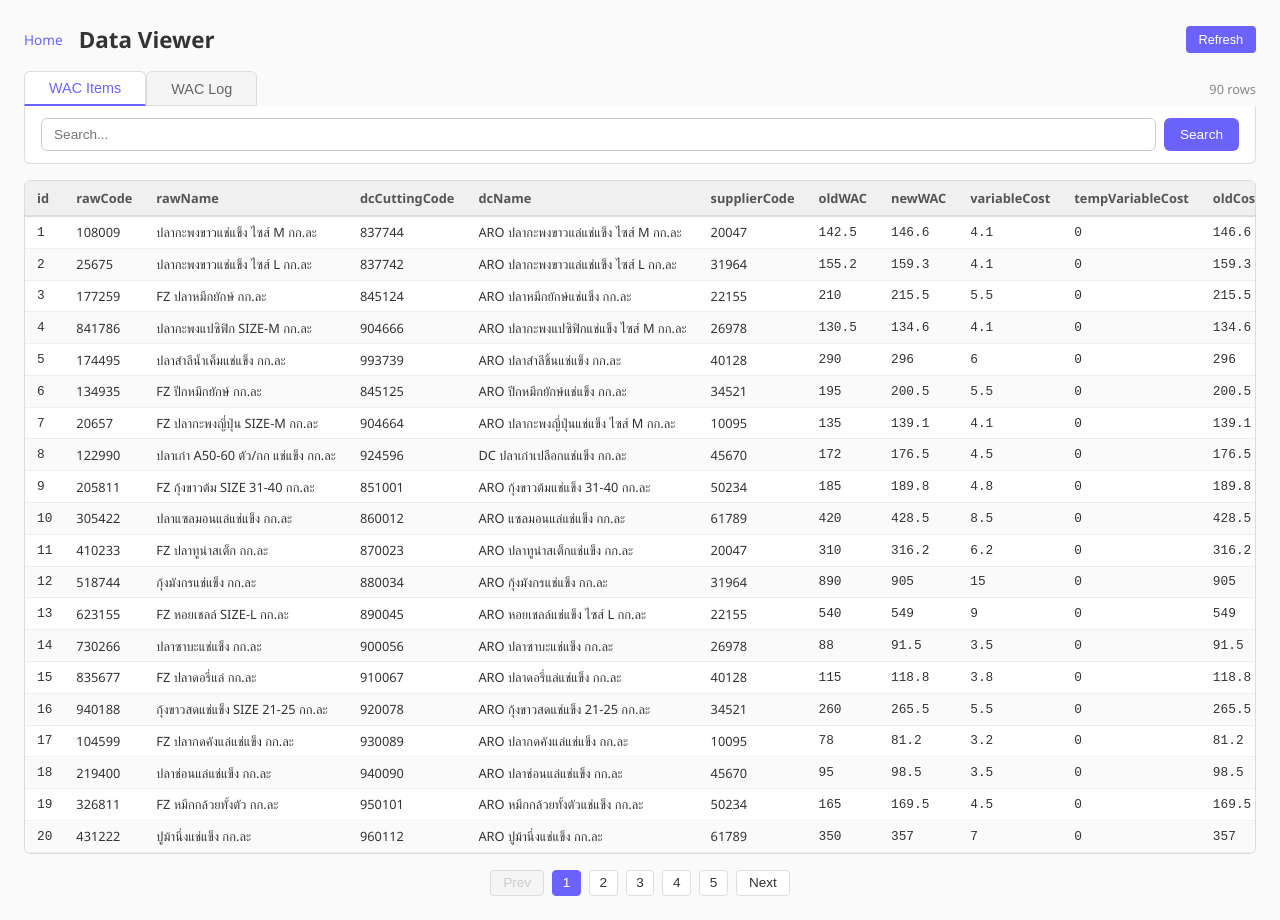
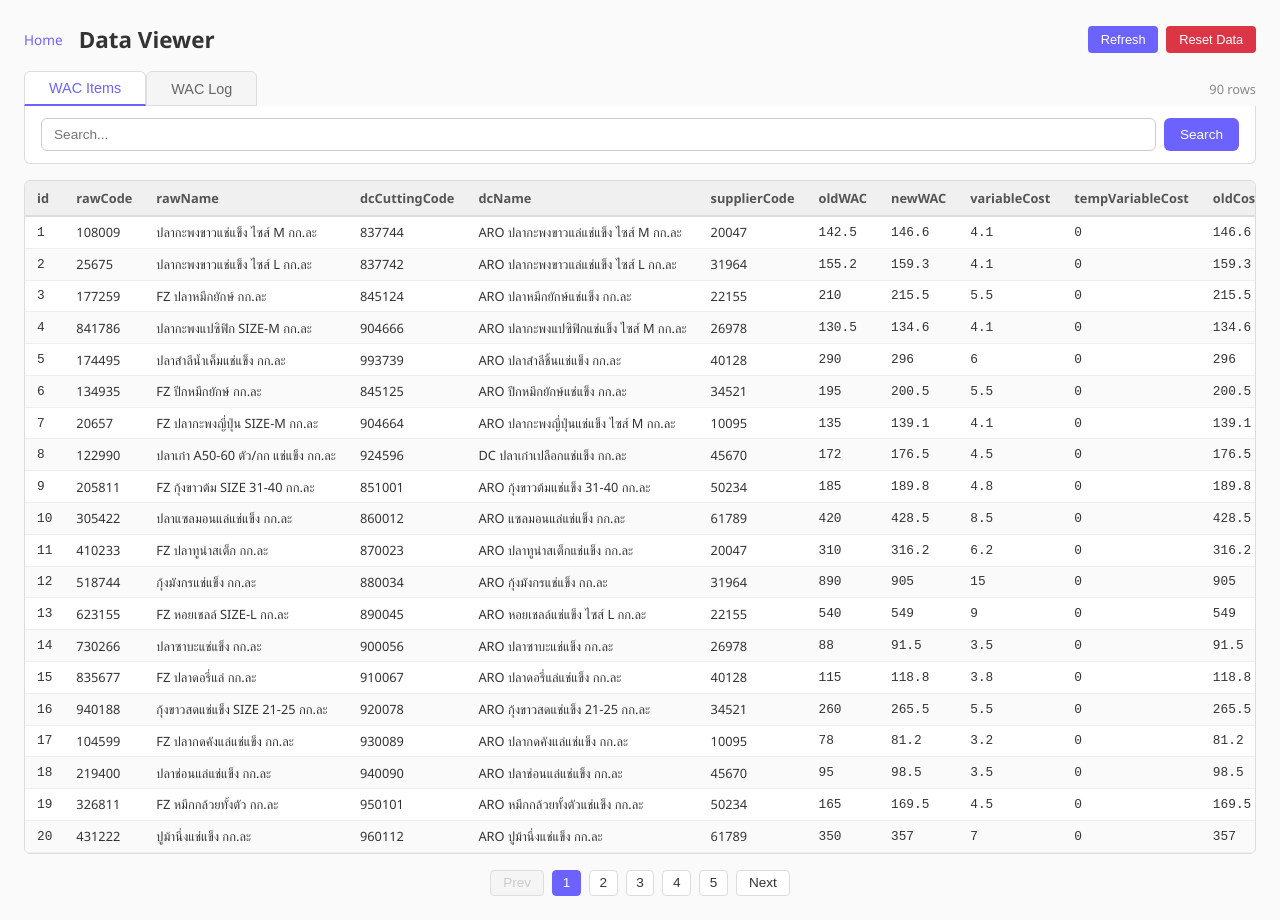
Before and after one commit to KeeratikhachonSuanchan/APIMockup-AutoWAC, a Next.js app: page /data in a window 1280 px wide. Built offline with nearby package versions, Linux system fonts and the light colour scheme.

Commit message:
Revise UI

```diff
--- a/app/data/page.tsx
+++ b/app/data/page.tsx
@@ -12,6 +12,7 @@ export default function DataPage() {
   const [total, setTotal] = useState(0);
   const [page, setPage] = useState(1);
   const [loading, setLoading] = useState(false);
+  const [resetMsg, setResetMsg] = useState("");
   const limit = 20;
 
   const fetchData = useCallback(async () => {
@@ -55,16 +56,37 @@ export default function DataPage() {
           Home
         </a>
         <h1 style={{ fontSize: "1.4rem", fontWeight: 700, margin: 0 }}>Data Viewer</h1>
+        <div style={{ marginLeft: "auto", display: "flex", gap: "0.5rem", alignItems: "center" }}>
+          {resetMsg && <span style={{ color: "#28a745", fontSize: "0.8rem" }}>{resetMsg}</span>}
           <button
             onClick={fetchData}
             style={{
-            marginLeft: "auto", padding: "0.4rem 0.8rem", fontSize: "0.8rem",
+              padding: "0.4rem 0.8rem", fontSize: "0.8rem",
               backgroundColor: "#6c63ff", color: "white", border: "none",
               borderRadius: "4px", cursor: "pointer",
             }}
           >
             Refresh
           </button>
+          <button
+            onClick={async () => {
+              if (!confirm("Are you sure you want to reset?\nAll data will be restored to the initial mockup state.")) return;
+              setResetMsg("Resetting...");
+              const res = await fetch("/api/reset", { method: "POST" });
+              const json = await res.json();
+              setResetMsg(json.message);
+              fetchData();
+              setTimeout(() => setResetMsg(""), 3000);
+            }}
+            style={{
+              padding: "0.4rem 0.8rem", fontSize: "0.8rem",
+              backgroundColor: "#dc3545", color: "white", border: "none",
+              borderRadius: "4px", cursor: "pointer",
+            }}
+          >
+            Reset Data
+          </button>
+        </div>
       </div>
 
       <div style={{ display: "flex", gap: "0", marginBottom: "0" }}>
```
Also changed, not shown: app/page.tsx (+1 -20 lines). Lines whose indentation alone changed are shown as unchanged.
